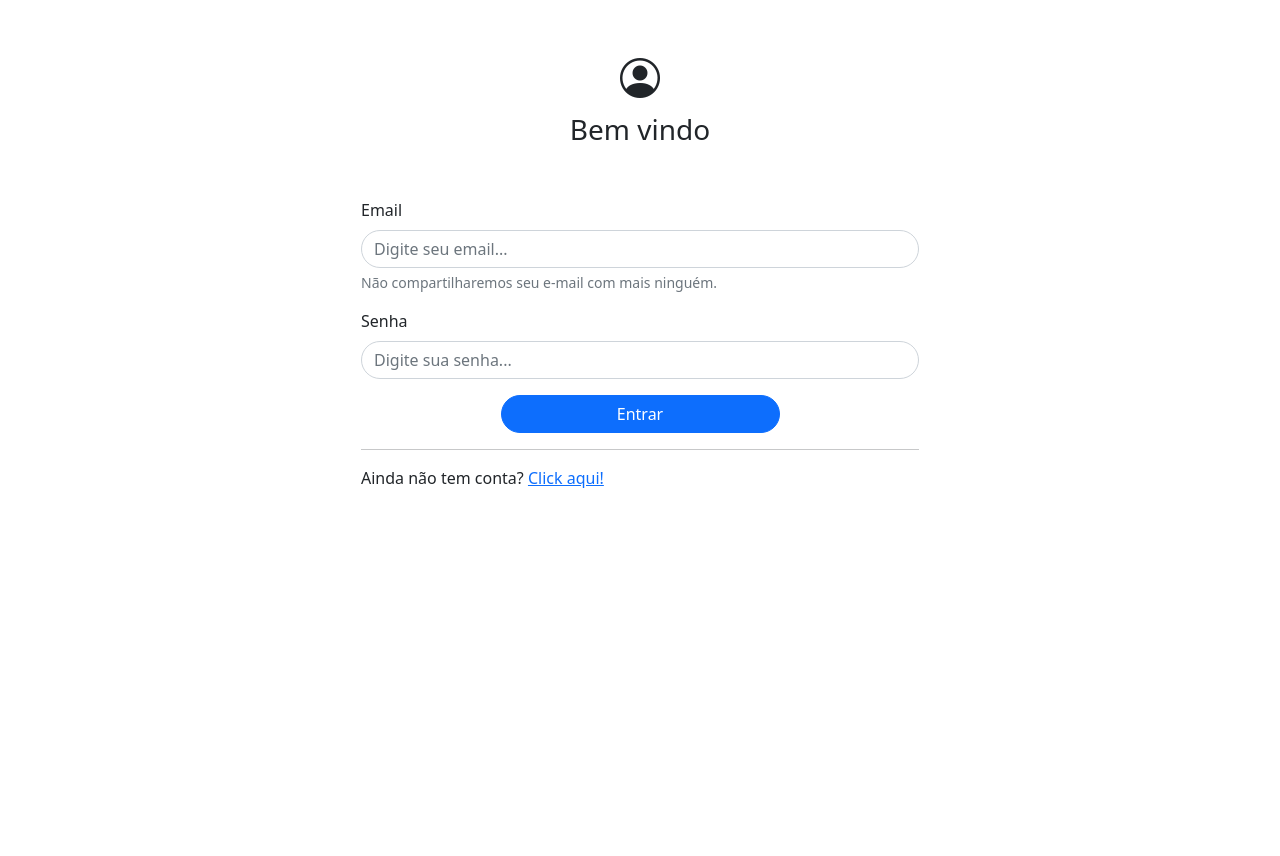
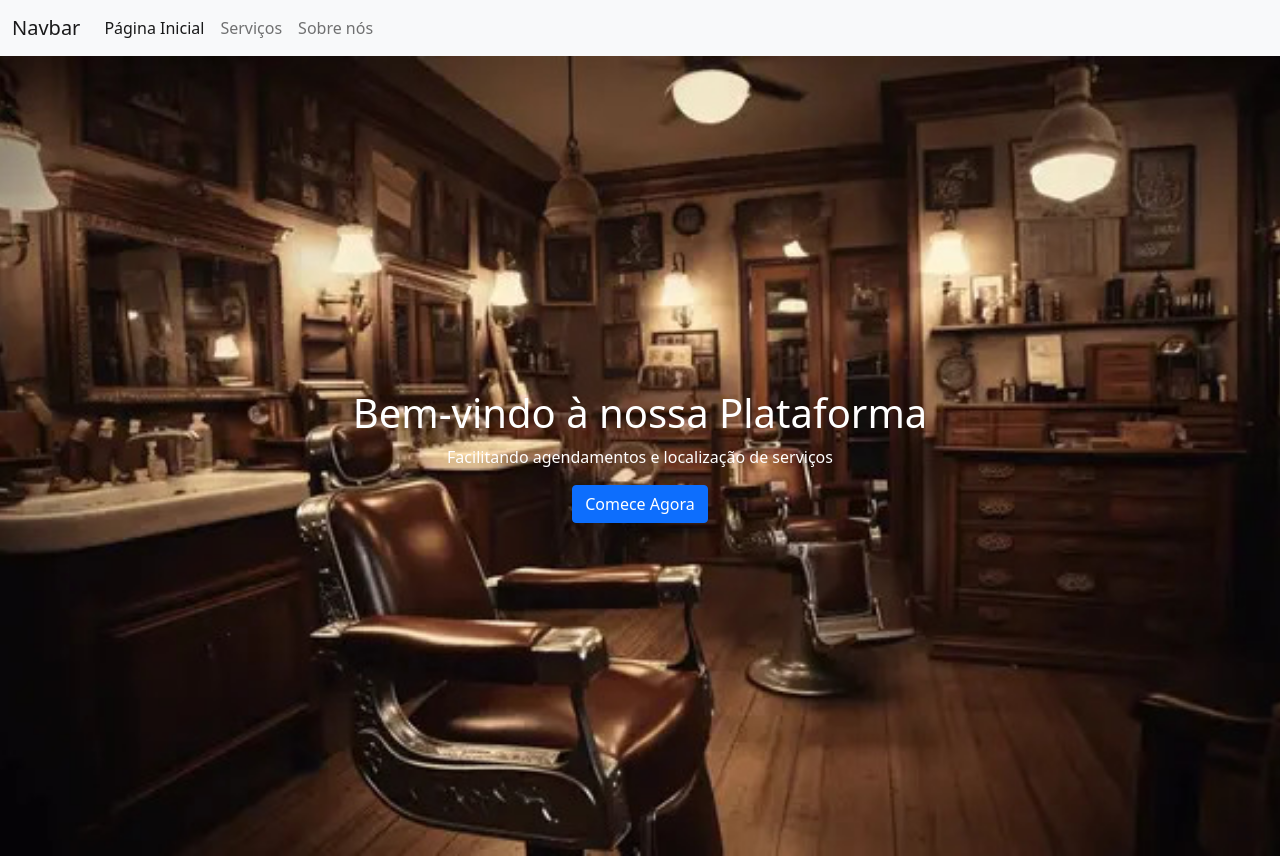
Before and after one commit to AyslanMont/Esteticando, a Flask app: page / in a window 1280 px wide. Before the commit the page ends 488 px from the top, so only its background shows below. Run offline with Flask 3, Linux system fonts and the light colour scheme.

Commit message:
HTML do dashboard

```diff
--- a/app.py
+++ b/app.py
@@ -4,7 +4,7 @@ app = Flask(__name__)
 
 @app.route('/')
 def index():
-    return render_template("login.html")
+    return render_template("dashboard.html")
 
 @app.route('/login')
 def login():
--- /dev/null
+++ b/static/styles/dashboard.css
@@ -0,0 +1,9 @@
+
+.bg-image {
+    background-image: url('../imgs/dash.jpg');
+    background-size: cover;
+    background-position: center;
+    background-repeat: no-repeat;
+    height: 100vh;
+    color: white
+}
--- a/templates/base.html
+++ b/templates/base.html
@@ -8,10 +8,35 @@
     <link href="https://cdn.jsdelivr.net/npm/bootstrap@5.0.2/dist/css/bootstrap.min.css" rel="stylesheet"
         integrity="sha384-EVSTQN3/azprG1Anm3QDgpJLIm9Nao0Yz1ztcQTwFspd3yD65VohhpuuCOmLASjC" crossorigin="anonymous">
     <link rel="stylesheet" href="https://cdn.jsdelivr.net/npm/bootstrap-icons@1.11.3/font/bootstrap-icons.min.css">
+    <link rel="stylesheet" href="../static/styles/dashboard.css">
 
 </head>
 
 <body>
+
+    <nav class="navbar navbar-expand-lg navbar-light bg-light">
+        <div class="container-fluid">
+            <a class="navbar-brand" href="#">Navbar</a>
+            <button class="navbar-toggler" type="button" data-bs-toggle="collapse" data-bs-target="#navbarNav"
+                aria-controls="navbarNav" aria-expanded="false" aria-label="Toggle navigation">
+                <span class="navbar-toggler-icon"></span>
+            </button>
+            <div class="collapse navbar-collapse" id="navbarNav">
+                <ul class="navbar-nav">
+                    <li class="nav-item">
+                        <a class="nav-link active" aria-current="page" href="#">Página Inicial</a>
+                    </li>
+                    <li class="nav-item">
+                        <a class="nav-link" href="#">Serviços</a>
+                    </li>
+                    <li class="nav-item">
+                        <a class="nav-link" href="#">Sobre nós</a>
+                    </li>
+                </ul>
+            </div>
+        </div>
+    </nav>
+
     {% block content %}
 
     {% endblock %}
--- /dev/null
+++ b/templates/dashboard.html
@@ -0,0 +1,14 @@
+{% extends "base.html" %}
+
+{% block content %}
+
+<div class="bg-image d-flex justify-content-center align-items-center text-center">
+    <div>
+        <h1>Bem-vindo à nossa Plataforma</h1>
+        <p>Facilitando agendamentos e localização de serviços</p>
+        <button class="btn btn-primary">Comece Agora</button>
+    </div>
+</div>
+
+
+{% endblock %}
```
Also changed, not shown: static/imgs/dash.jpg (added).
